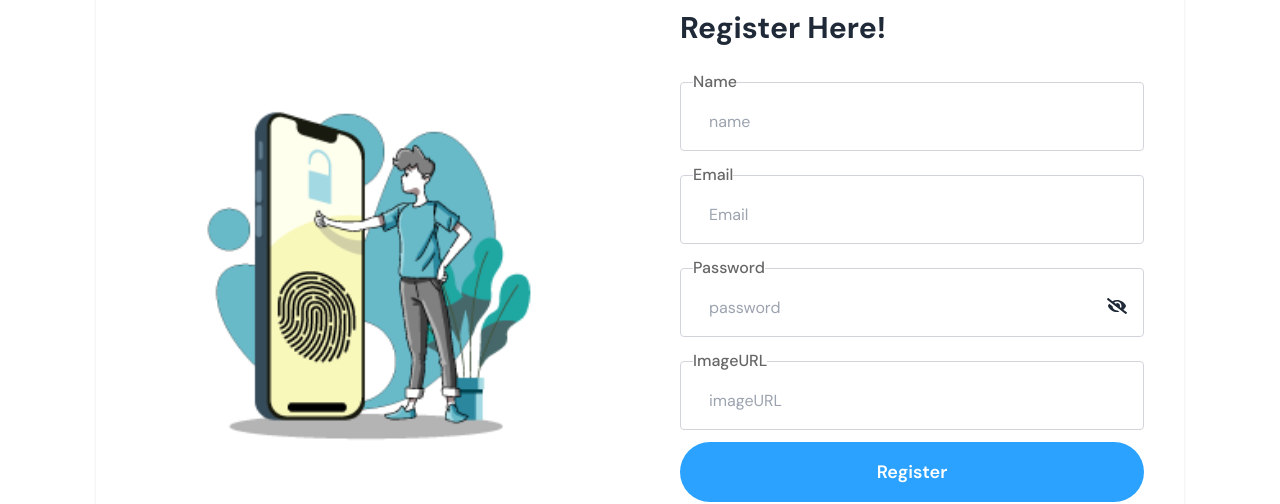
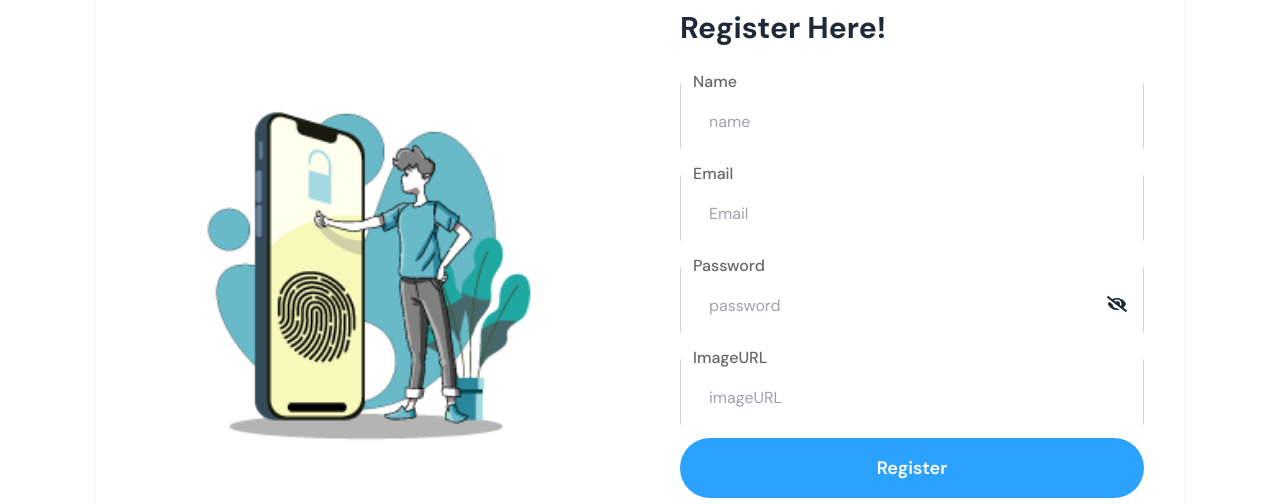
Before and after one commit to al-amin90/journey-joy-client, a React (Vite) app: page /register in a window 1280 px wide. Shown: the part 158-662 px from the top of the page. Built offline with nearby package versions, Linux system fonts and the light colour scheme; no server answers.

Commit message:
design updated

```diff
--- a/src/Pages/Register/Register.jsx
+++ b/src/Pages/Register/Register.jsx
@@ -108,7 +108,7 @@ const Register = () => {
 
                                 <form onSubmit={handleSignUp} className="space-y-3 w-full ">
                                     <div>
-                                        <fieldset className="border border-solid border-gray-300 p-3 w-full rounded">
+                                        <fieldset className="border-x border-solid border-gray-300 p-3 w-full rounded">
                                             <legend className=" font-medium text-black/60">
                                                 Name
                                             </legend>
@@ -123,7 +123,7 @@ const Register = () => {
                                     </div>
 
                                     <div>
-                                        <fieldset className="border border-solid border-gray-300 p-3 w-full rounded">
+                                        <fieldset className="border-x border-solid border-gray-300 p-3 w-full rounded">
                                             <legend className=" font-medium text-black/60">
                                                 Email
                                             </legend>
@@ -137,7 +137,7 @@ const Register = () => {
                                         </fieldset>
                                     </div>
                                     <div>
-                                        <fieldset className="border border-solid border-gray-300 relative p-3 w-full rounded">
+                                        <fieldset className="border-x border-solid border-gray-300 relative p-3 w-full rounded">
                                             <legend className=" font-medium text-black/60">
                                                 Password
                                             </legend>
@@ -158,7 +158,7 @@ const Register = () => {
                                     </div>
 
                                     <div>
-                                        <fieldset className="border border-solid border-gray-300 p-3 w-full rounded">
+                                        <fieldset className="border-x border-solid border-gray-300 p-3 w-full rounded">
                                             <legend className=" font-medium text-black/60">
                                                 ImageURL
                                             </legend>
--- a/src/Pages/SingIn/SingIn.jsx
+++ b/src/Pages/SingIn/SingIn.jsx
@@ -77,7 +77,7 @@ const SingIn = () => {
                                 <form onSubmit={handleSignIn} className="space-y-3 w-full ">
 
                                     <div>
-                                        <fieldset className="border border-solid border-gray-300 p-3 w-full rounded">
+                                        <fieldset className="border-x border-solid border-gray-300 p-3 w-full rounded">
                                             <legend className=" font-medium text-black/60">
                                                 Email
                                             </legend>
@@ -91,7 +91,7 @@ const SingIn = () => {
                                         </fieldset>
                                     </div>
                                     <div>
-                                        <fieldset className="border relative border-solid border-gray-300 p-3 w-full rounded">
+                                        <fieldset className="border-x relative border-solid border-gray-300 p-3 w-full rounded">
                                             <legend className=" font-medium text-black/60">
                                                 Password
                                             </legend>
```
